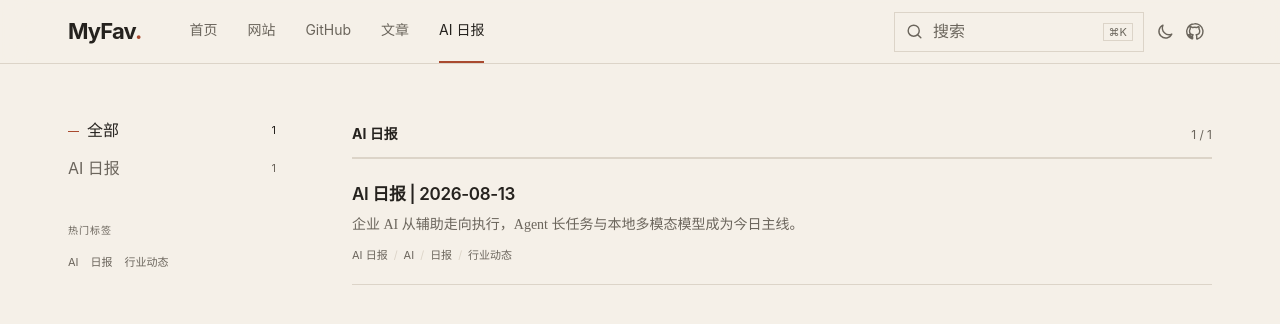
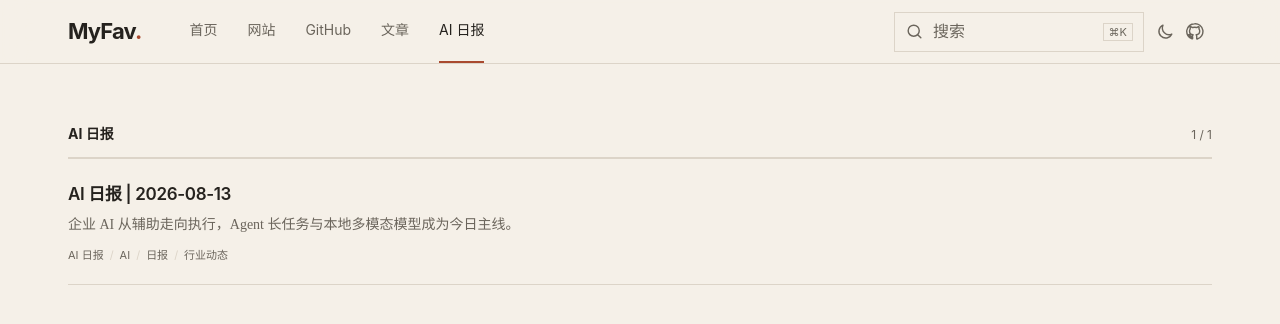
Before and after one commit to mewcoder/myfav, a Vue app: page /ai-daily in a window 1280 px wide. Shown: the top 324 px of the page. Built offline with nearby package versions, Linux system fonts and the light colour scheme.

Commit message:
fix: hide filters on AI daily

```diff
--- a/src/styles.css
+++ b/src/styles.css
@@ -72,6 +72,8 @@ kbd { border: 1px solid var(--line); padding: 1px 5px; color: var(--muted); font
 .row-stars { color: var(--muted); font-size: 11px; white-space: nowrap; }
 
 .collection-layout { display: grid; grid-template-columns: 208px minmax(0,1fr); gap: clamp(44px,6vw,76px); }
+.ai-daily-page .collection-layout { display: block; }
+.ai-daily-page .category-rail, .ai-daily-page .mobile-category-strip { display: none; }
 .category-rail { position: sticky; top: calc(var(--header) + 26px); align-self: start; }
 .category-rail > button { display: flex; width: 100%; min-height: 38px; align-items: center; justify-content: space-between; padding: 0; background: transparent; color: var(--muted); text-align: left; }
 .category-rail > button[aria-pressed="true"] { color: var(--ink); }
--- a/src/views/AIDailyView.vue
+++ b/src/views/AIDailyView.vue
@@ -1,4 +1,4 @@
-<template><CollectionPage :items="aiDaily" type="ai-daily" title="AI 日报" file-name="ai-daily.json" :loading="loading" :error="error" empty-text="这里还没有 AI 日报。" /></template>
+<template><div class="ai-daily-page"><CollectionPage :items="aiDaily" type="ai-daily" title="AI 日报" file-name="ai-daily.json" :loading="loading" :error="error" empty-text="这里还没有 AI 日报。" /></div></template>
 <script setup>
 import { useContent } from '../composables/useContent'
 import CollectionPage from '../components/CollectionPage.vue'
```
